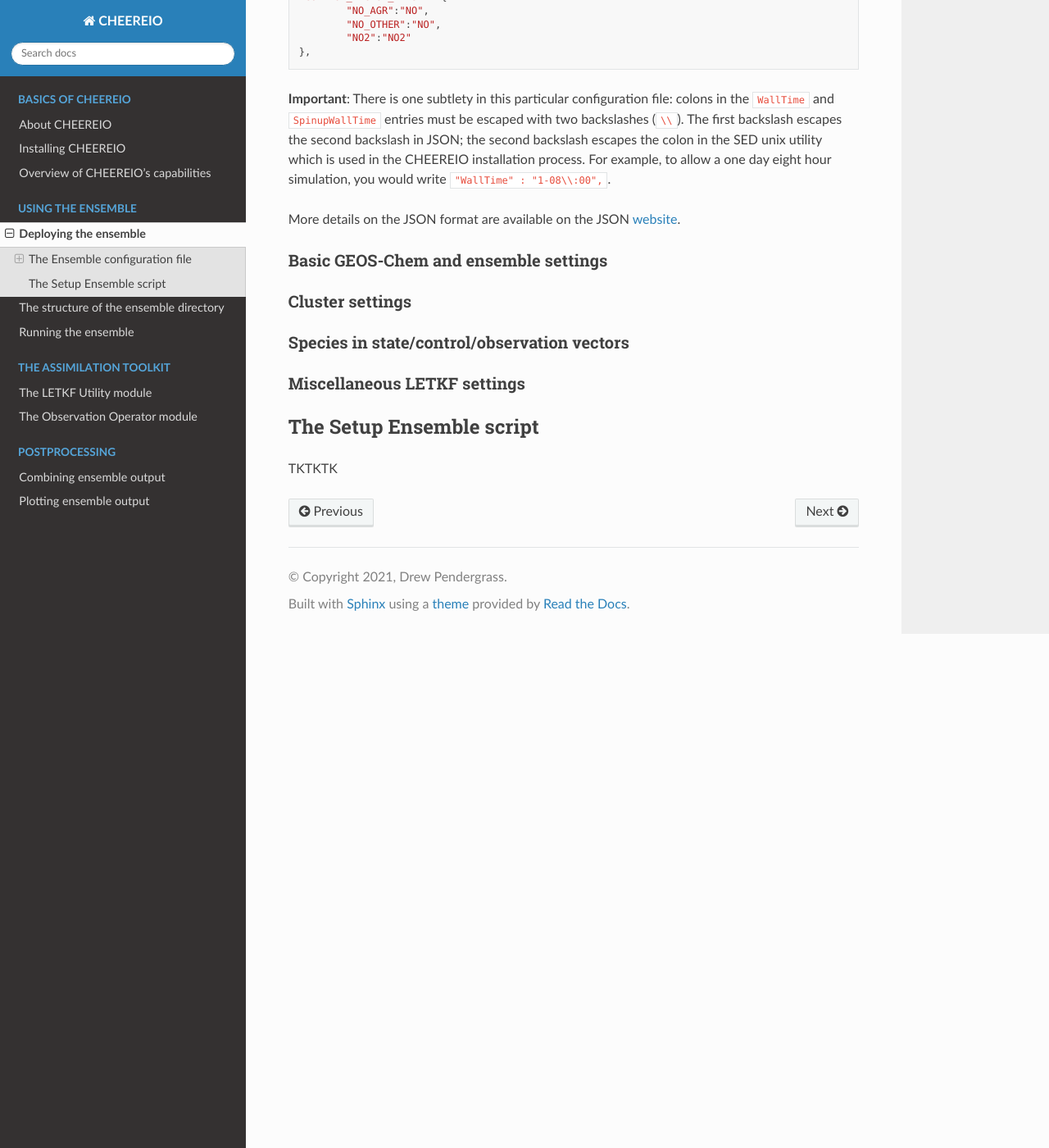
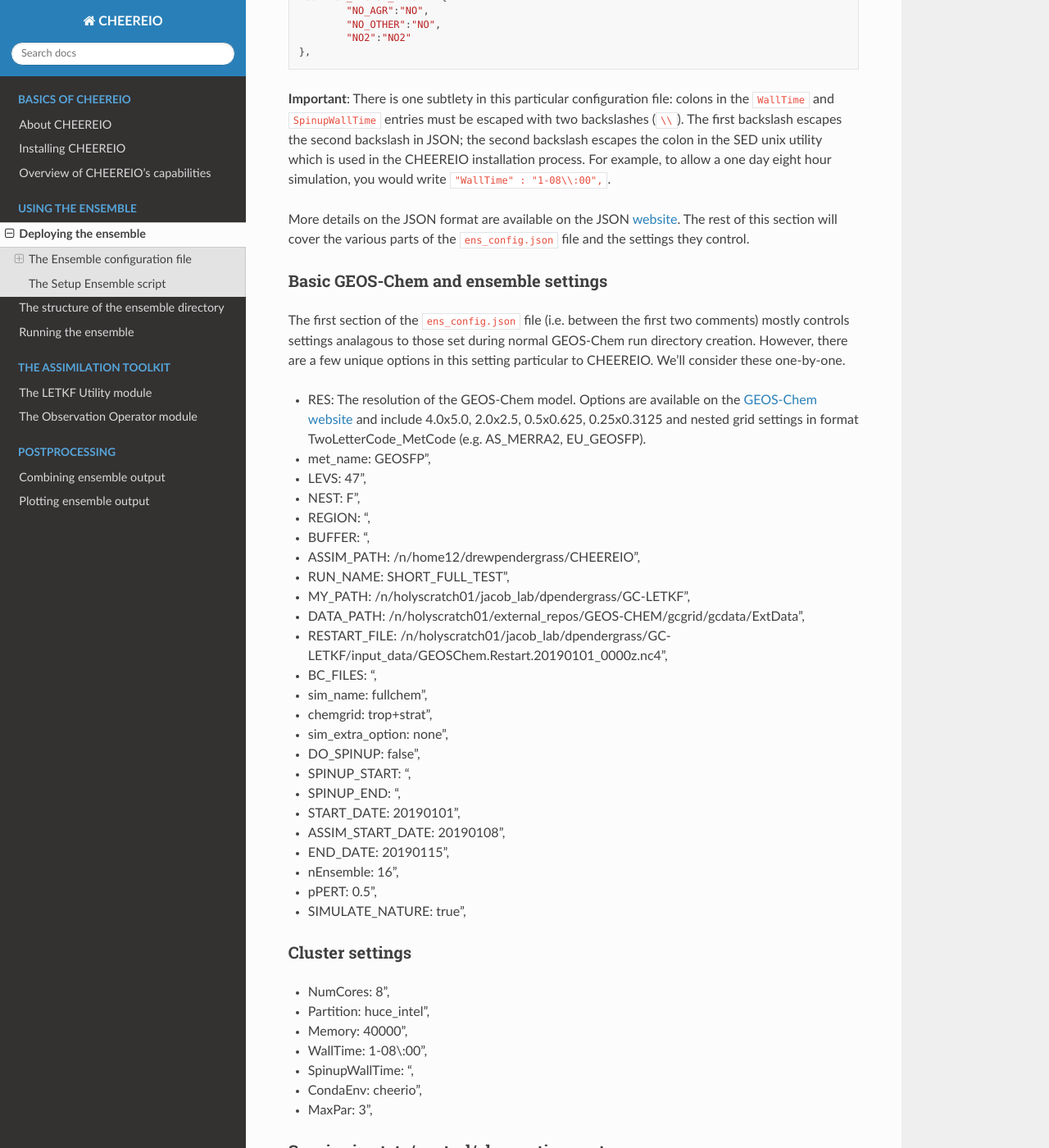
Before and after one commit to drewpendergrass/CHEEREIO, a Sphinx documentation site: the page built from docs/Deploying-the-ensemble.rst, in a window 1280 px wide and 1400 px high, scrolled down 1733 px. Shown: the whole window at 82% size. Built offline with Sphinx 7.4.7 and the Read the Docs theme 2.0.0, drawn with Linux system fonts in a browser that asks for light colours; some of the changed text lies outside the part shown.

Commit message:
docs update

```diff
--- a/docs/Deploying-the-ensemble.rst
+++ b/docs/Deploying-the-ensemble.rst
@@ -64,23 +64,71 @@ Values need not be strings; some of the CHEEREIO settings are supplied in the fo
 
 **Important**: There is one subtlety in this particular configuration file: colons in the ``WallTime`` and ``SpinupWallTime`` entries must be escaped with two backslashes (``\\``). The first backslash escapes the second backslash in JSON; the second backslash escapes the colon in the SED unix utility which is used in the CHEEREIO installation process. For example, to allow a one day eight hour simulation, you would write ``"WallTime" : "1-08\\:00",``.
 
-More details on the JSON format are available on the JSON `website <https://www.json.org>`__.
+More details on the JSON format are available on the JSON `website <https://www.json.org>`__. The rest of this section will cover the various parts of the ``ens_config.json`` file and the settings they control.
 
 Basic GEOS-Chem and ensemble settings
 ~~~~~~~~~~~~~
 
+The first section of the ``ens_config.json`` file (i.e. between the first two comments) mostly controls settings analagous to those set during normal GEOS-Chem run directory creation. However, there are a few unique options in this setting particular to CHEEREIO. We'll consider these one-by-one.
+
+* RES: The resolution of the GEOS-Chem model. Options are available on the `GEOS-Chem website <http://wiki.seas.harvard.edu/geos-chem/index.php/GEOS-Chem_horizontal_grids>`__ and include 4.0x5.0, 2.0x2.5, 0.5x0.625, 0.25x0.3125 and nested grid settings in format TwoLetterCode\_MetCode (e.g. AS\_MERRA2, EU\_GEOSFP).
+* met_name: GEOSFP",
+* LEVS: 47",
+* NEST: F",
+* REGION: ",
+* BUFFER: ",
+* ASSIM_PATH: /n/home12/drewpendergrass/CHEEREIO",
+* RUN_NAME: SHORT_FULL_TEST",
+* MY_PATH: /n/holyscratch01/jacob_lab/dpendergrass/GC-LETKF",
+* DATA_PATH: /n/holyscratch01/external_repos/GEOS-CHEM/gcgrid/gcdata/ExtData",
+* RESTART_FILE: /n/holyscratch01/jacob_lab/dpendergrass/GC-LETKF/input_data/GEOSChem.Restart.20190101_0000z.nc4",
+* BC_FILES: ",
+* sim_name: fullchem",
+* chemgrid: trop+strat",
+* sim_extra_option: none",
+* DO_SPINUP: false",
+* SPINUP_START: ",
+* SPINUP_END: ",
+* START_DATE: 20190101",
+* ASSIM_START_DATE: 20190108",
+* END_DATE: 20190115",
+* nEnsemble: 16",
+* pPERT: 0.5",
+* SIMULATE_NATURE: true",
 
 Cluster settings
 ~~~~~~~~~~~~~
 
+* NumCores: 8",
+* Partition: huce_intel",
+* Memory: 40000",
+* WallTime: 1-08\\:00",
+* SpinupWallTime: ",
+* CondaEnv: cheerio",
+* MaxPar: 3",
 
 Species in state/control/observation vectors
 ~~~~~~~~~~~~~
+
+* STATE_VECTOR_CONC" : [
+* CONTROL_VECTOR_CONC" : [
+* CONTROL_VECTOR_EMIS" : {
+* OBSERVED_SPECIES" : {
 
 
 Miscellaneous LETKF settings
 ~~~~~~~~~~~~~
 
+* LOCALIZATION_RADIUS_km: 1000",
+* ALLOW_ADAPTIVE_LOCALIZATION": "false",
+* NUM_OBS_TO_NUM_ENS_ADAPTIVE_MULTIPLIER: 5.0",
+* ENABLE_4D_LETKF: false",
+* OBS_ERROR_MATRICES": [
+* OBS_OPERATORS": [
+* NATURE_H_FUNCTIONS" : [
+* INFLATION_FACTOR": "0.02",
+* ASSIM_TIME": "24",
+* TESTBIAS": "0.5"
 
 The Setup Ensemble script
 -------------
```
